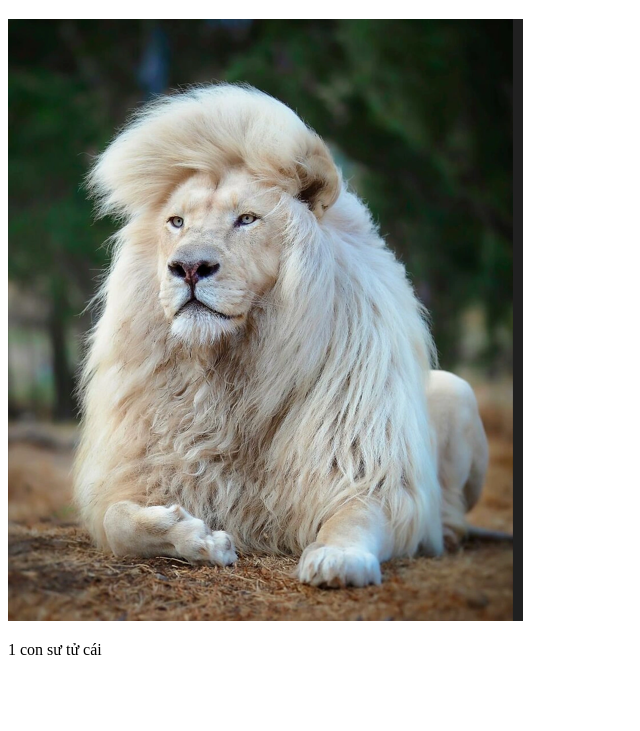
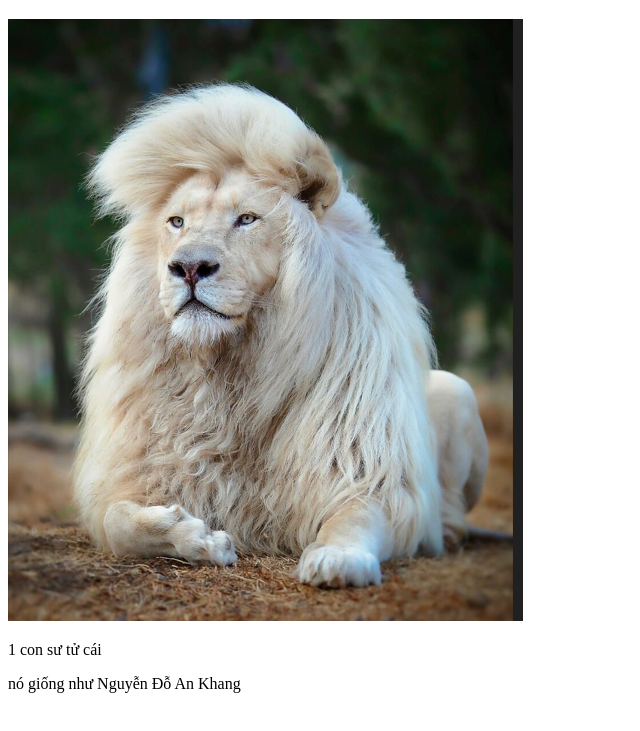
Before and after one commit to tantienle323-code/ph-n-t-ch-gi-v-ng, a plain HTML site: page index.html in a window 1280 px wide. Shown: the part 61-792 px from the top of the page, without its empty margins (0-640 px from the left). Drawn offline with Linux system fonts and the light colour scheme.

Commit message:
Update index.html

```diff
--- a/index.html
+++ b/index.html
@@ -9,4 +9,5 @@
 <h1>Trang con sư tử</h1>
 <img src="hinh1.png" alt="Hình ảnh">
 <p>1 con sư tử cái</p>
+<p> nó giống như Nguyễn Đỗ An Khang</p>
 </body>
```
